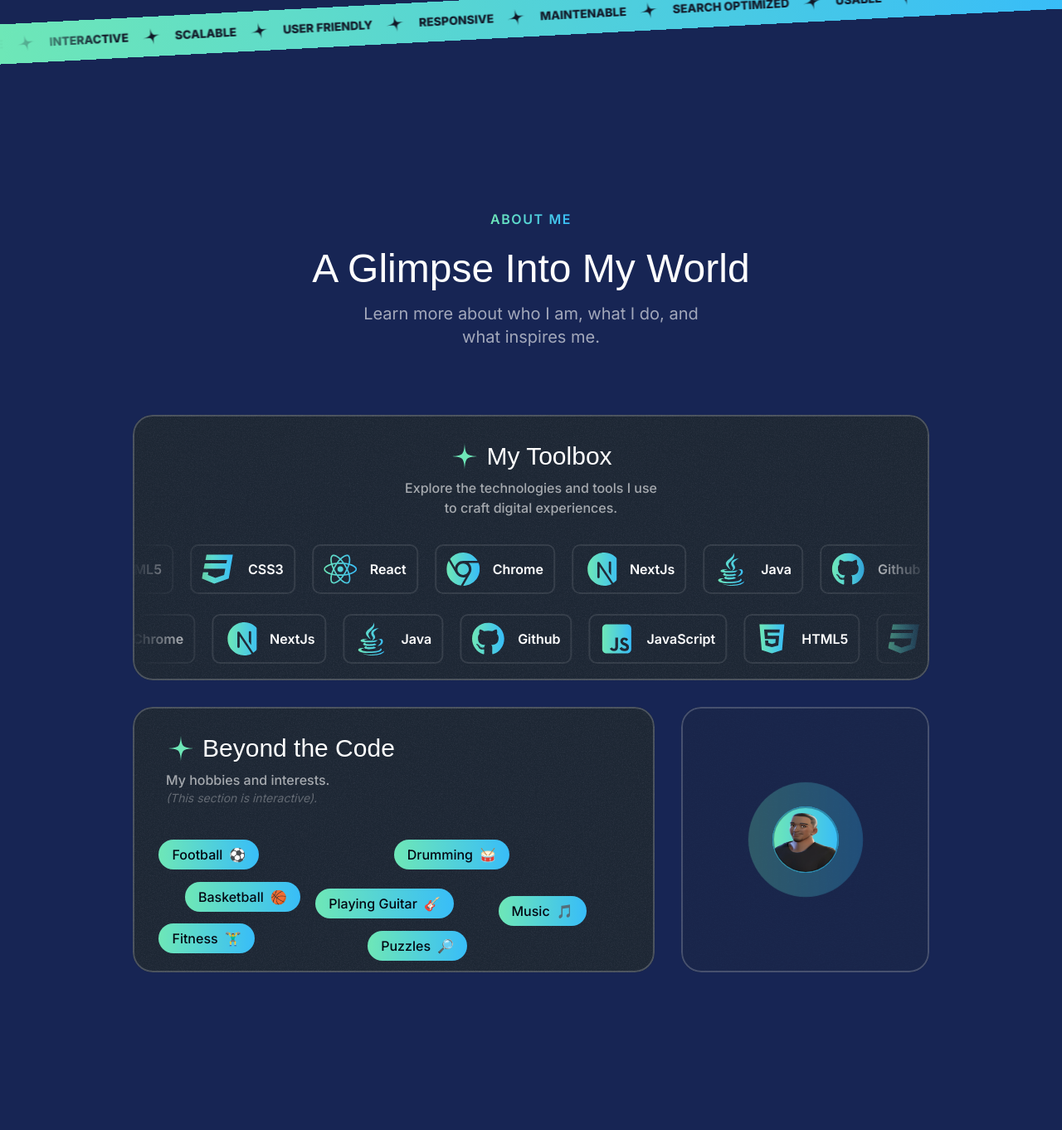
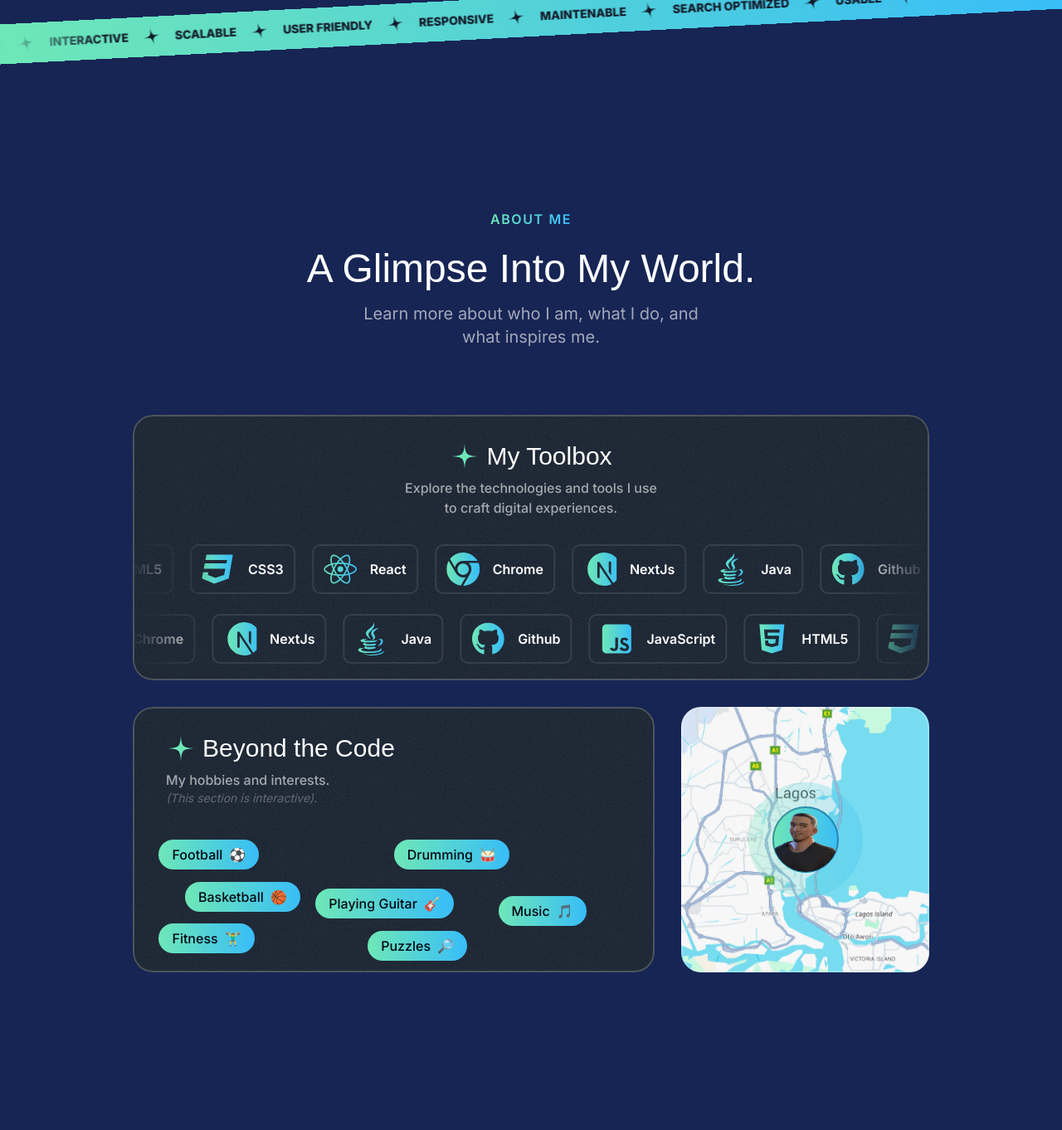
Before and after one commit to tommywa-a/Portfolio-site, a Next.js app: page / in a window 1280 px wide. Shown: the part 3570-4932 px from the top of the page at 83% size. Built offline with nearby package versions, Linux system fonts and the light colour scheme; a web font is replaced by a local one.

Commit message:
Modified

```diff
--- a/src/sections/About.tsx
+++ b/src/sections/About.tsx
@@ -111,7 +111,7 @@ export const AboutSection = () => {
 			<div className='container'>
 				<SectionHeader
 					eyebrow='About Me'
-					title='A Glimpse Into My World'
+					title='A Glimpse Into My World.'
 					description='Learn more about who I am, what I do, and what inspires me.'
 				/>
 				<div className='mt-20 flex flex-col gap-8'>
@@ -176,9 +176,9 @@ export const AboutSection = () => {
 							</div>
 						</Card>
 						<Card className='h-[320px] p-0 relative md:col-span-2 lg:col-span-1'>
-							<div
-								// src={mapImage}
-								// alt='Map'
+							<Image
+								src={mapImage}
+								alt='Map'
 								className='h-full w-full object-cover bg-blue-950/70'
 							/>
 							<div className='absolute top-1/2 left-1/2 -translate-x-1/2 -translate-y-1/2 size-20 rounded-full after:content-[""] after:absolute after:inset-0 after:outline after:outline-2 after:-outline-offset-2 after:rounded-full after:outline-gray-950/30'>
```
